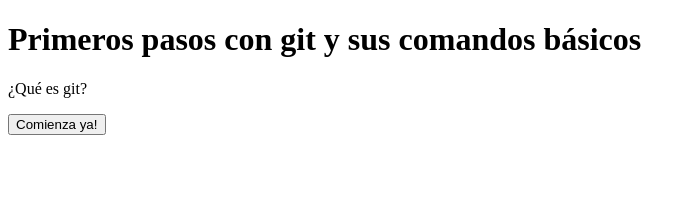
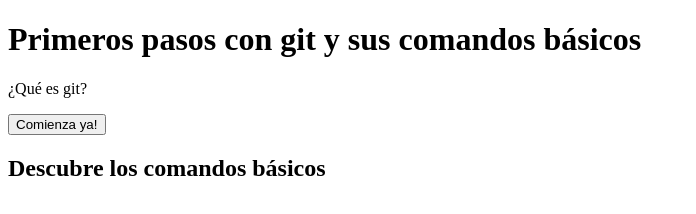
Before and after one commit to siajiza/Git, a plain HTML site: page index.html in a window 1280 px wide. Shown: the whole page, without its empty margins (0-696 px from the left). Drawn offline with Linux system fonts and the light colour scheme.

Commit message:
añadido segundo título

```diff
--- a/index.html
+++ b/index.html
@@ -16,6 +16,9 @@
     <p>¿Qué es git?</p>
     <input type="button" onclick="saludo()" value="Comienza ya!">
 
+    <h2>Descubre los comandos básicos</h2>
+
+
 
 </body>
 </html>
```
